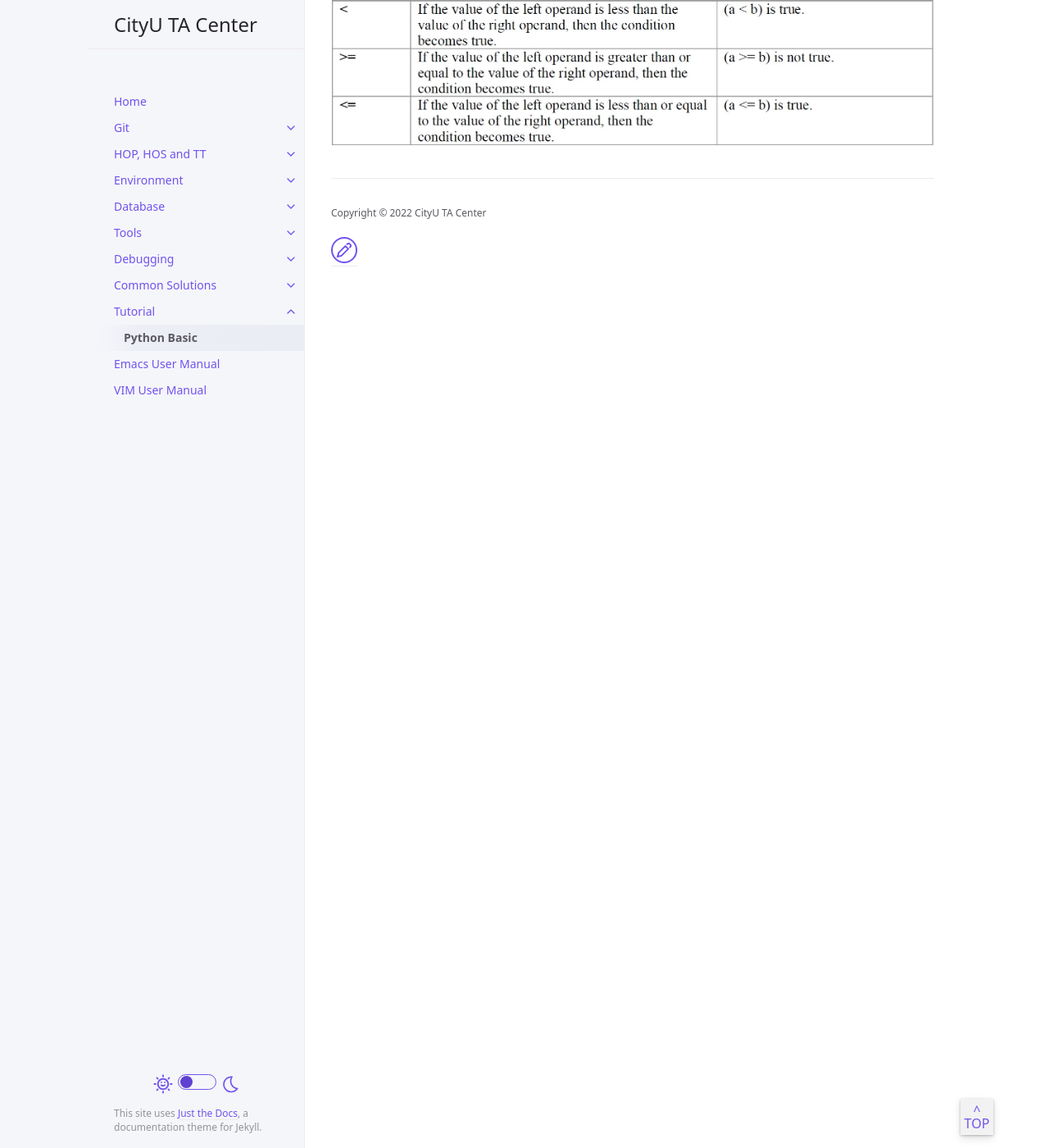
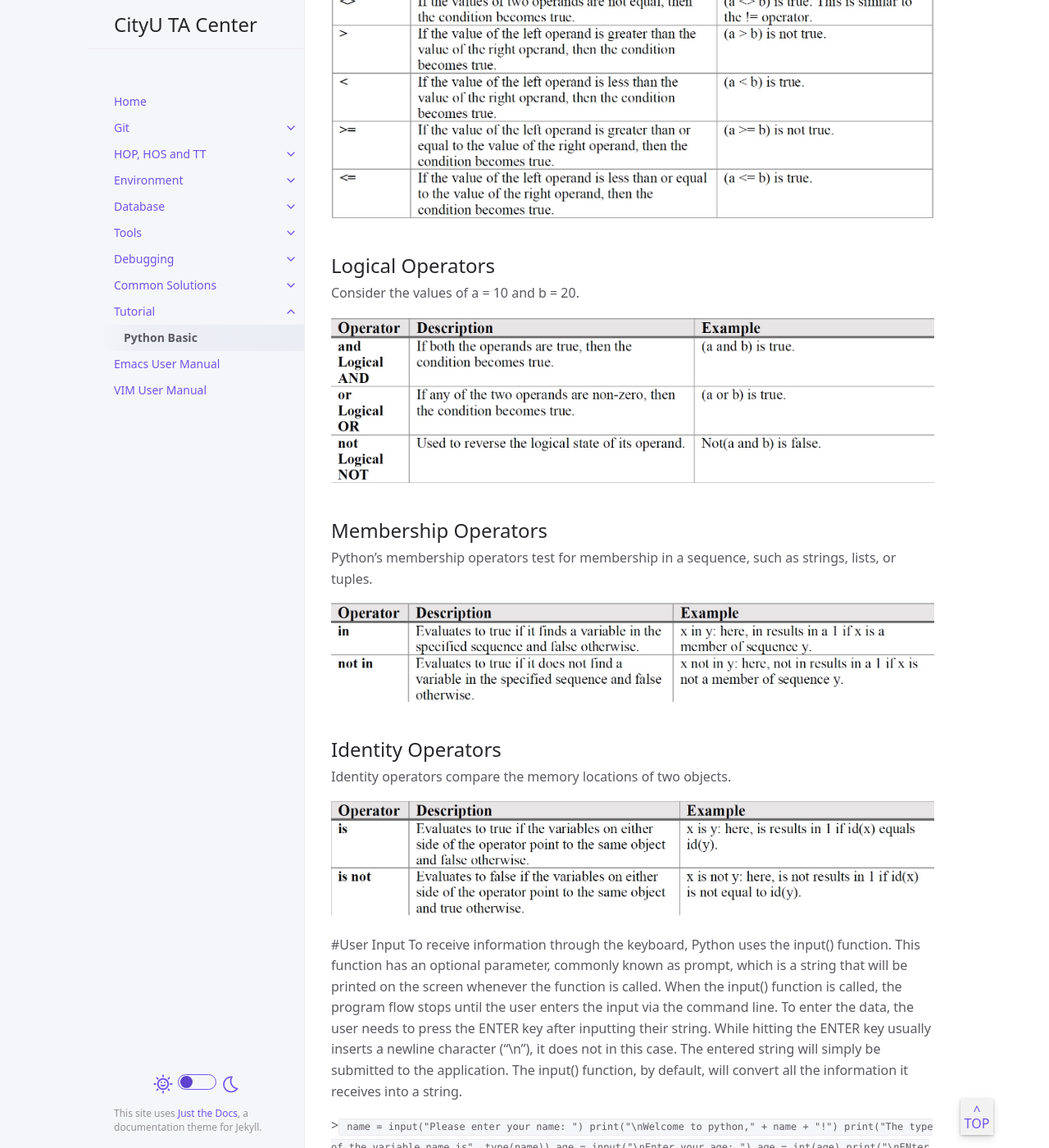
Before and after one commit to thomasthaddeus/cityuseattle.github.io, a Jekyll site: the page built from docs/tutorial/Python_Basic.md, in a window 1280 px wide and 1400 px high, scrolled down 5269 px. Shown: the whole window at 82% size. Built offline with Jekyll 4.4.1, drawn with Linux system fonts in a browser that asks for light colours; some of the changed text lies outside the part shown.

Commit message:
tutorial/Python_Basic.md

```diff
--- a/docs/tutorial/Python_Basic.md
+++ b/docs/tutorial/Python_Basic.md
@@ -135,3 +135,82 @@ If we look at the answer of a + c and a ** b, it is displayed as an arbitrary nu
 Consider the values of a = 10 and b = 20.
 
   ![Comparison Operators](/assets/images/python/Comparison Operators.jpg)
+
+## Logical Operators
+Consider the values of a = 10 and b = 20.
+
+  ![Logical Operators](/assets/images/python/Logical Operators.jpg)
+
+## Membership Operators
+Python’s membership operators test for membership in a sequence, such as strings, lists, or tuples.
+
+  ![Membership Operators](/assets/images/python/Membership Operators.jpg)
+
+## Identity Operators
+Identity operators compare the memory locations of two objects.
+
+  ![Identity Operators](/assets/images/python/Identity Operators.jpg)
+
+#User Input
+To receive information through the keyboard, Python uses the input() function. This function has an optional parameter, commonly known as prompt, which is a string that will be printed on the screen whenever the function is called.
+When the input() function is called, the program flow stops until the user enters the input via the command line. To enter the data, the user needs to press the ENTER key after inputting their string. While hitting the ENTER key usually inserts a newline character ("\n"), it does not in this case. The entered string will simply be submitted to the application.
+The input() function, by default, will convert all the information it receives into a string.
+<pre><code>
+name = input("Please enter your name: ")
+print("\nWelcome to python," + name + "!")
+print("The type of the variable name is", type(name))
+age = input("\nEnter your age: ")
+age = int(age)
+print("\nENter Your age is" , age)
+print("The type of the variable age is", type(age))
+</pre></code>
+
+age = int(age) converts the input value to a numerical representation. After this conversion, if you check the type of age, it is displayed as int (integer).
+
+Python Decision making
+Decision making is the anticipation of conditions occurring while a program executes and specifying actions to take according to the conditions.
+Decision structures evaluate multiple expressions which produce TRUE or FALSE as the outcome. You need to determine which action to take and which statements to execute if an outcome is TRUE or FALSE.
+The Python programming language assumes any non-zero and non-null values are TRUE, and if they are either zero or null, then they are assumed to be FALSE.
+
+## If-else
+The if statement contains a logical expression in which data is compared and a decision is made based on the result of the comparison.
+If the Boolean expression evaluates to TRUE, then the block of statement(s) inside the if statement is executed. If the Boolean expression evaluates to FALSE, then the first set of code after the end of the if statement(s) is executed.
+
+An else statement can be combined with an if statement. An else statement contains the block of code that executes if the conditional expression in the if statement resolves to 0 or a FALSE value.
+The else statement is an optional statement and there can only be one else statement following if.
+
+Syntax:
+    if expression:
+    statement(s)
+    else:
+    statement(s)
+
+## nested if statements
+There may be a situation when you want to check for another condition after a condition resolves to true. In such a situation, you can use the nested if construct.
+In a nested if construct, you can have an if...elif...else construct inside another if...elif...else construct.
+
+Syntax:
+    if expression1:
+    statement(s)
+    if expression2:
+    statement(s)
+    elif expression3:
+    statement(s)
+    elif expression4:
+    statement(s)
+    else:
+    statement(s)
+    else:
+    statement(s)
+
+print('How old are you?')
+<pre><code>
+age = int(input())
+if age < 21:
+    print('You are too young to have a drink.')
+elif age >= 80:
+
+    print('Ok, you will get a free drink.')
+else:
+    print('Sure, enjoy your drink.')
+</pre></code>
```
Also changed, not shown: assets/images/python/Identity Operators.jpg (added), assets/images/python/Logical Operators.jpg (added), assets/images/python/Membership Operators.jpg (added).
